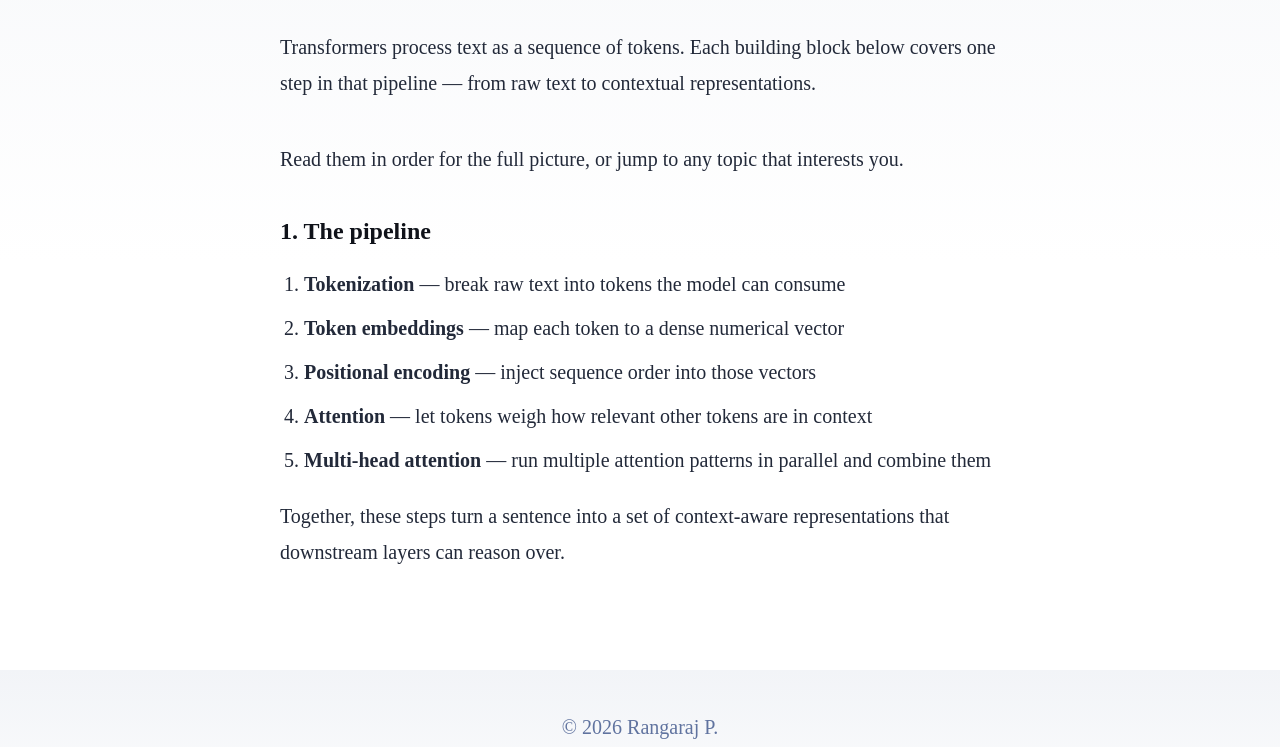
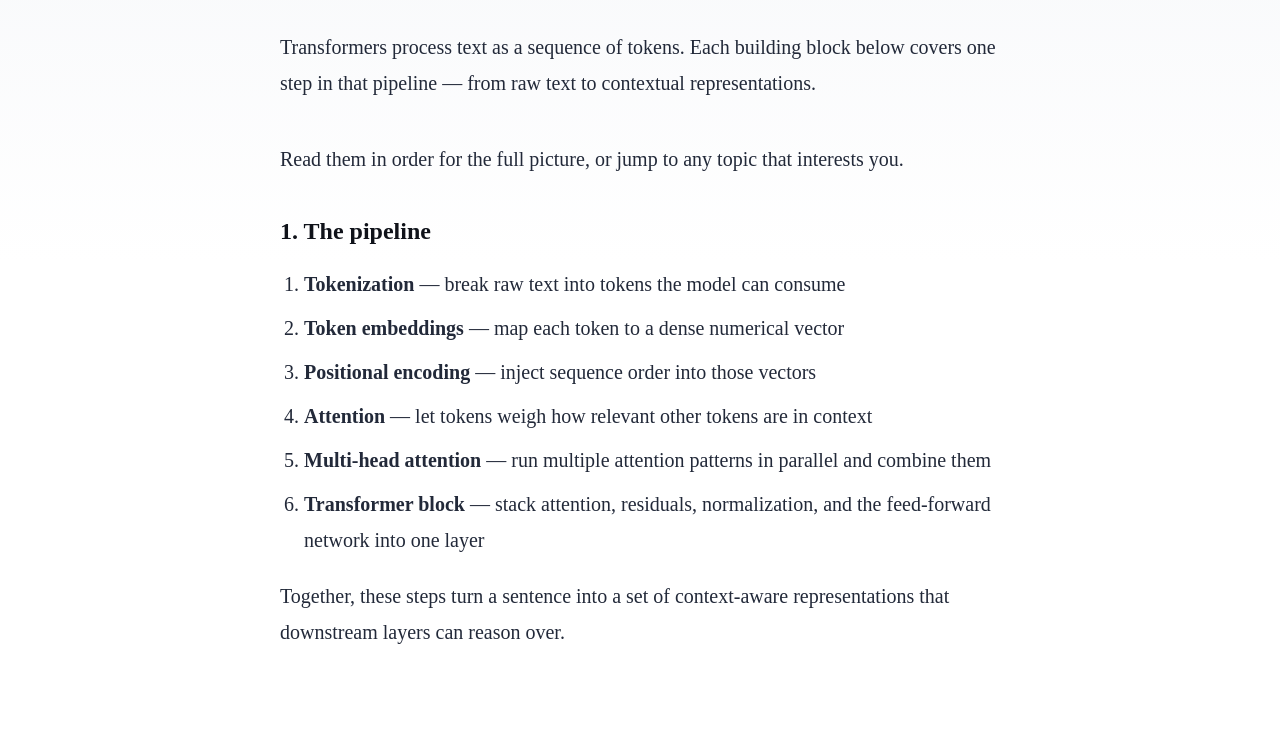
Before and after one commit to rangarajp/rangarajp.github.io, an Astro site: page /concepts/transformers in a window 1280 px wide. Shown: the part 338-1085 px from the top of the page. Built offline with nearby package versions, Linux system fonts and the light colour scheme; Astro itself is replaced by a stand-in of ours.

Commit message:
transformers-transformerblock

```diff
--- a/src/content/concepts/transformers/index.md
+++ b/src/content/concepts/transformers/index.md
@@ -16,5 +16,6 @@ Read them in order for the full picture, or jump to any topic that interests you
 3. **Positional encoding** — inject sequence order into those vectors
 4. **Attention** — let tokens weigh how relevant other tokens are in context
 5. **Multi-head attention** — run multiple attention patterns in parallel and combine them
+6. **Transformer block** — stack attention, residuals, normalization, and the feed-forward network into one layer
 
 Together, these steps turn a sentence into a set of context-aware representations that downstream layers can reason over.
--- a/src/content/concepts/transformers/transformer-block.md
+++ b/src/content/concepts/transformers/transformer-block.md
@@ -1,8 +1,8 @@
 ---
-title: 'Transformer Bloack'
+title: 'Transformer Block'
 description: 'Putting It All Together'
 pubDate: 'Aug 4 2026'
-order: 2
+order: 6
 heroImage: '../../../assets/blog-placeholder-3.jpg'
 ---
 
```
